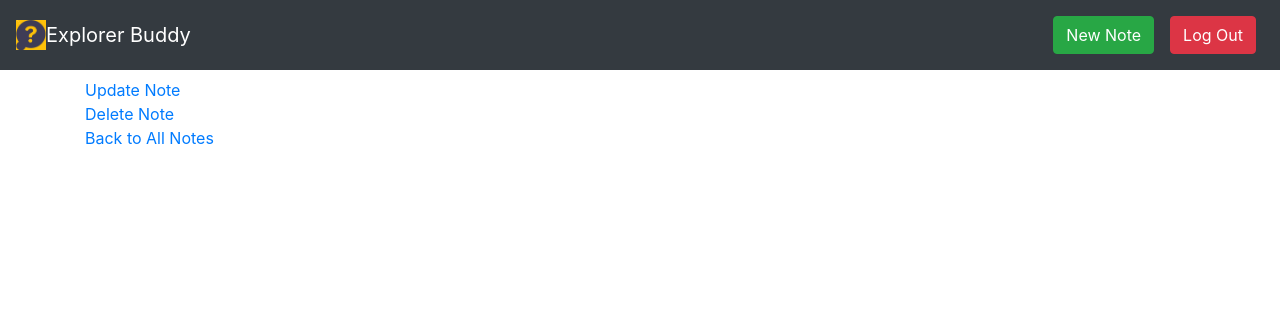
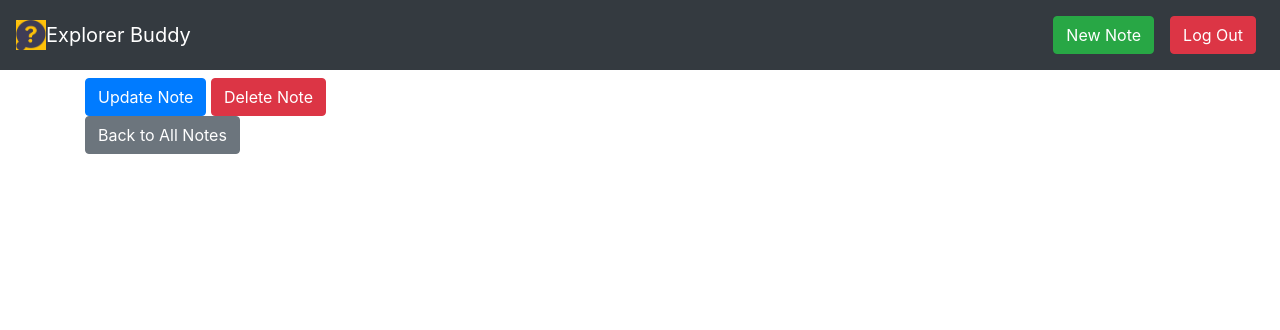
Before and after one commit to UPstartDeveloper/explorer_buddy, a Django app: template explorer/notes/templates/notes/one_note.html in a window 1280 px wide. Shown: the top 330 px of the page. Run offline with Django 3.2, Linux system fonts and the light colour scheme; the template is opened without the code that fills it, so the values that code supplies are empty; some libraries are stand-ins or nearby versions.

Commit message:
[UPDATE] Links on DetailView template to buttons.

```diff
--- a/explorer/notes/templates/notes/one_note.html
+++ b/explorer/notes/templates/notes/one_note.html
@@ -3,10 +3,9 @@
 {% block content %}
     <h1>{{ note.title }}</h1>
 
-    <a href="{% url 'notes:edit_note_form' note.slug %}">Update Note</a>
+    <a href="{% url 'notes:edit_note_form' note.slug %}"><button class="btn btn-primary">Update Note</button></a>
+    <a href="{% url 'notes:delete_note' note.slug %}"><button class="btn btn-danger">Delete Note</button></a>
     <br>
-    <a href="{% url 'notes:delete_note' note.slug %}">Delete Note</a>
-    <br>
-    <a href="{% url 'notes:notes-list-page' %}">Back to All Notes</a>
+    <a href="{% url 'notes:notes-list-page' %}"><button class="btn btn-secondary">Back to All Notes</button></a>
 
 {% endblock %}
```
